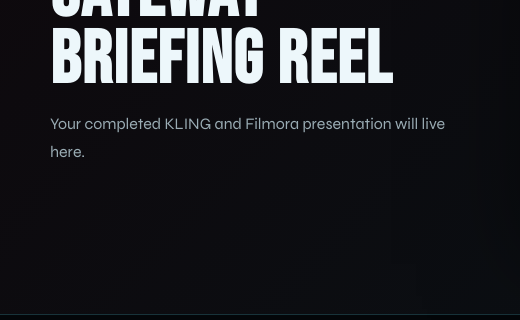
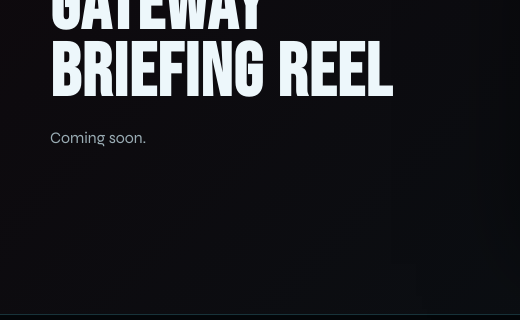
Before and after one commit to HeartlessN3ko/heartlessn3ko.github.io, a plain HTML site: page realm/lore/index.html in a window 1280 px wide. Shown: the part 1160-1480 px from the top of the page, 0-520 px from the left. Drawn offline with nearby package versions, Linux system fonts and the light colour scheme; grey boxes are pictures that could not be loaded; a web font is replaced by a local one.

Commit message:
Simplify orientation reel placeholder

```diff
--- a/realm/lore/index.html
+++ b/realm/lore/index.html
@@ -2,5 +2,5 @@
 <body class="public-archive-page"><header class="site-header"><a class="brand" href="../"><span class="brand-sigil"></span><span class="brand-title">THE REALM: THIRD AGE</span></a><nav class="nav"><a href="../">Apply</a><a href="../intake/">Character Intake</a><a class="active" href="./">Public Archive</a><a href="../rules/">Rules</a><a class="enter" href="../waiting/">Status</a></nav></header>
 <main><section class="archive-utility-header"><div class="container"><div class="archive-utility-bar"><div class="archive-utility-title"><div class="hero-kicker">SRX Public Archive</div><h1>Explore the Realm.</h1></div><div class="archive-hero-status"><div><span>Era</span><strong id="archive-current-era"></strong></div><div><span>Indexed</span><strong id="archive-record-count"></strong></div><div><span>Access</span><strong>Public / Approved</strong></div><div><span>Updated</span><strong id="archive-last-updated"></strong></div></div><div class="archive-top-controls"><label class="archive-search-wrap" for="archive-directory-select"><span>Directory</span><select id="archive-directory-select"><option value="">Select a collection...</option></select></label><label class="archive-search-wrap" for="archive-search"><span>Search records</span><input id="archive-search" type="search" placeholder="Midgar, Zoey, treaty, SRX..." autocomplete="off"></label></div></div><div class="archive-record-grid archive-search-results" id="archive-search-results" hidden></div></div></section>
 <section class="section archive-featured-section" id="featured-records"><div class="container"><div class="archive-heading"><div><div class="kicker">Pinned Records</div><h2>Featured archive.</h2></div><p>The current president leads this index. The Realm map remains pinned as the primary geographic reference.</p></div><div class="archive-featured-grid" id="archive-featured"></div></div></section>
-<section class="section orientation-reel-section"><div class="container orientation-reel-grid"><div><div class="kicker">Final Orientation</div><h2>Gateway Briefing Reel</h2><p>Your completed KLING and Filmora presentation will live here.</p></div><div class="orientation-video-slot"><div class="video-play-mark"></div><strong>ORIENTATION REEL PENDING</strong><span>Final video slot // SRX Media Archive</span></div></div></section></main>
+<section class="section orientation-reel-section"><div class="container orientation-reel-grid"><div><div class="kicker">Final Orientation</div><h2>Gateway Briefing Reel</h2><p>Coming soon.</p></div><div class="orientation-video-slot"><div class="video-play-mark"></div><strong>ORIENTATION REEL PENDING</strong><span>Final video slot // SRX Media Archive</span></div></div></section></main>
 <footer class="footer"><div><span>SRX</span> // Public Information Archive</div><div>Open access // Third Age 3120 CE</div></footer><script src="archive-data.js"></script><script src="database-index.js"></script><script src="archive.js"></script></body></html>
```
